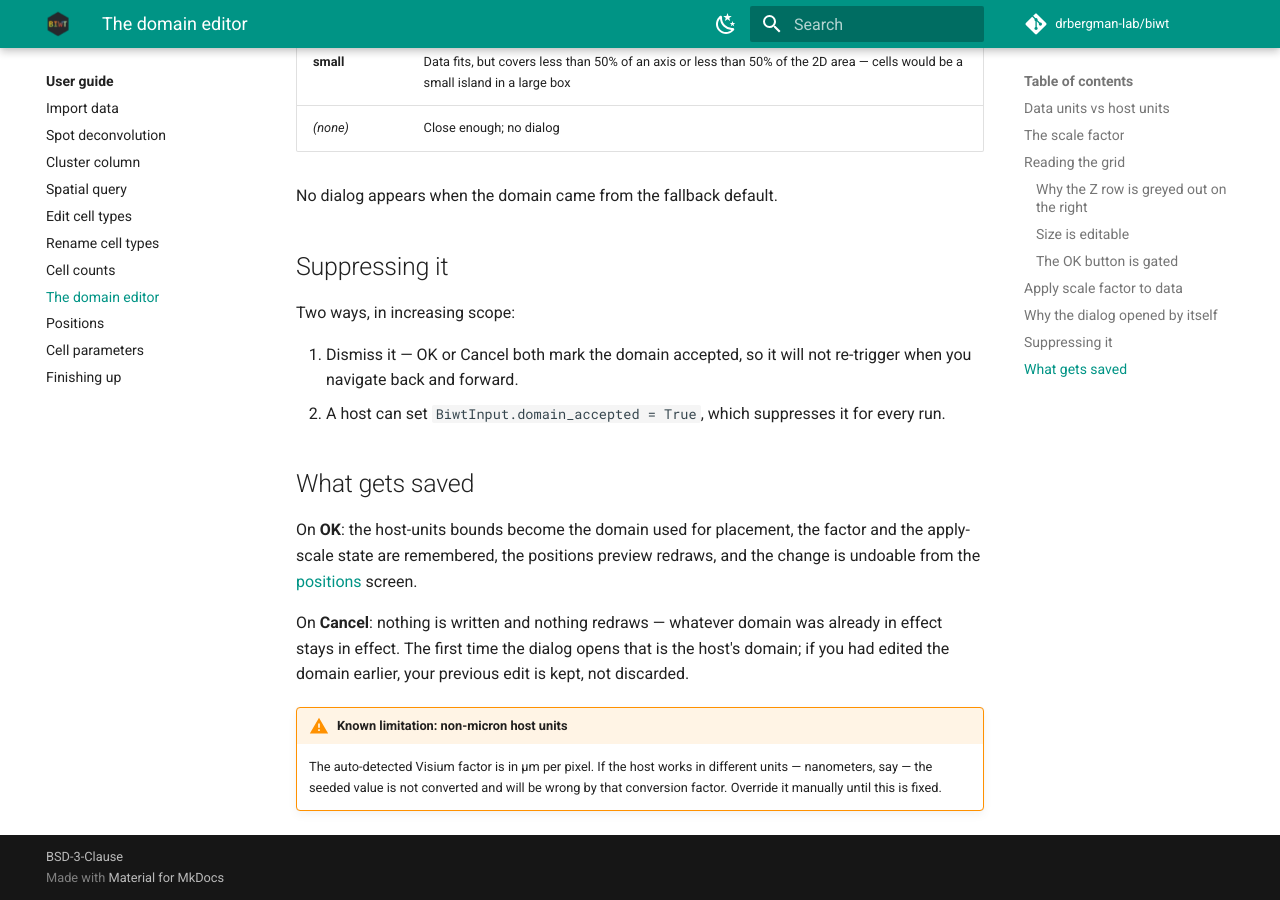
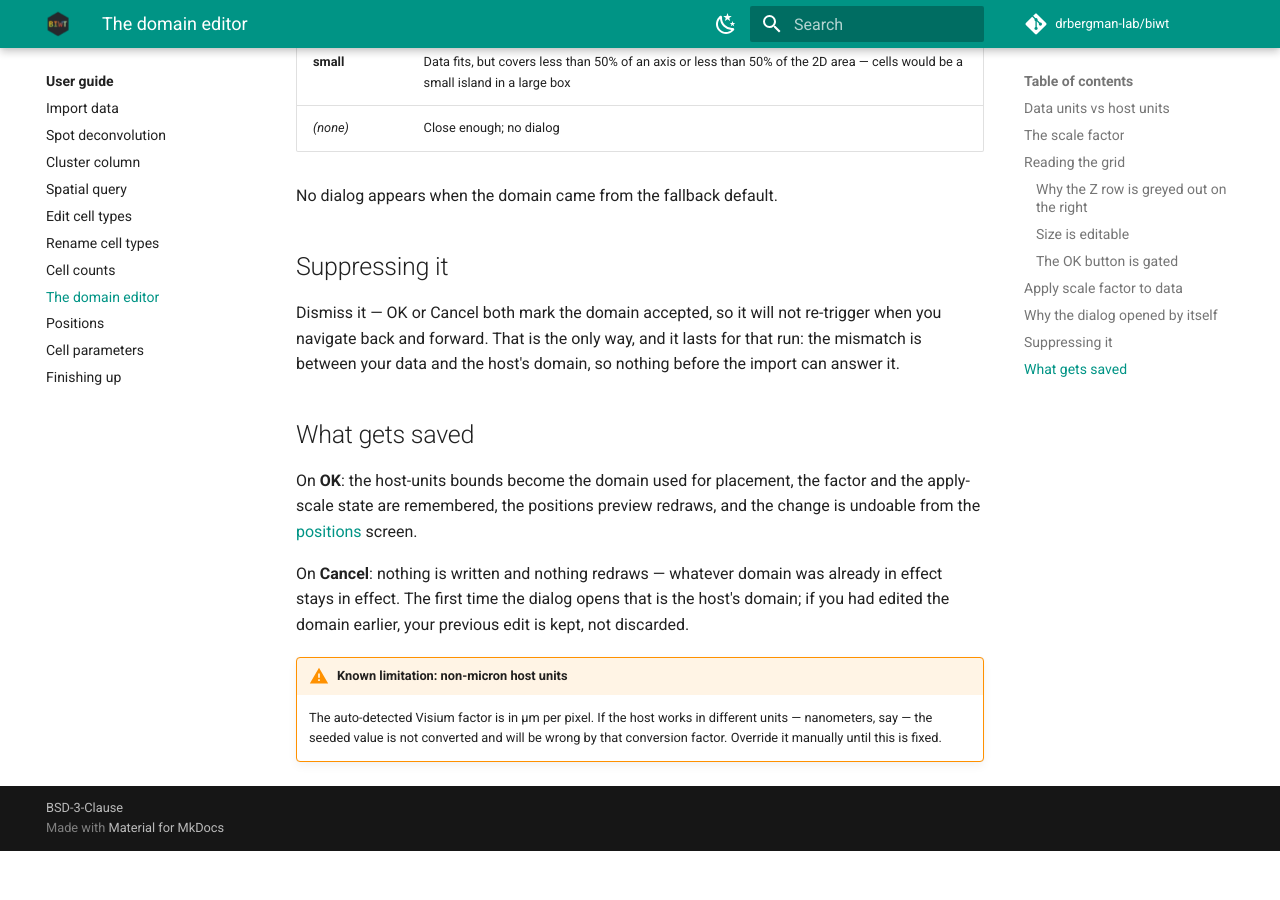
Before and after one commit to drbergman-lab/biwt, an MkDocs documentation site: the page built from docs/guide/domain.md, in a window 1280 px wide and 900 px high, scrolled down 3079 px. Built offline with MkDocs 1.6.1 and Material for MkDocs 9.7.7, drawn with Linux system fonts in a browser that asks for light colours; comment, search, counter and statistics services are not loaded; after the commit the page ends 3930 px from its top, so only the background shows below that.

Commit message:
Take the domain-editor pre-answer away from the host too
BiwtInput.domain_accepted was the landing-screen checkbox one level up: the
host ruling on a mismatch between the data's extent and its own domain, for
data it never sees. The checkbox went for asking the user to rule on data they
had not loaded; the field is the same answer given by someone even further from
the question.

session.domain_accepted now starts False on every run and is set only by
dismissing the dialog, which costs one click and settles that run.

Co-Authored-By: Claude Opus 5 <noreply@anthropic.com>

```diff
--- a/docs/guide/domain.md
+++ b/docs/guide/domain.md
@@ -107,11 +107,9 @@ No dialog appears when the domain came from the fallback default.
 
 ## Suppressing it
 
-Two ways, in increasing scope:
-
-1. Dismiss it — OK or Cancel both mark the domain accepted, so it will not re-trigger when
-   you navigate back and forward.
-2. A host can set `BiwtInput.domain_accepted = True`, which suppresses it for every run.
+Dismiss it — OK or Cancel both mark the domain accepted, so it will not re-trigger when you
+navigate back and forward. That is the only way, and it lasts for that run: the mismatch is
+between your data and the host's domain, so nothing before the import can answer it.
 
 ## What gets saved
 
```
Also changed, not shown: PRD.md (+2 -2 lines), README.md (+1 -2 lines), docs/guide/positions.md (+2 -2 lines), docs/integration/api-contract.md (+1 -8 lines), docs/integration/index.md (+0 -3 lines), progress.md (+9 -0 lines), 5 other files.
